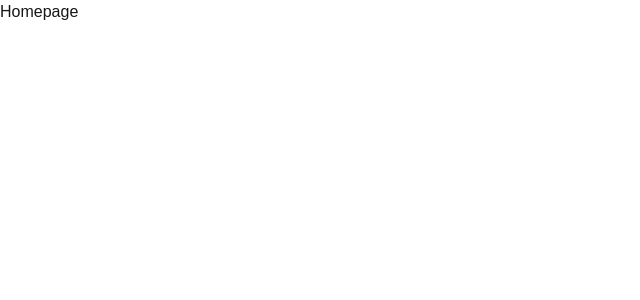
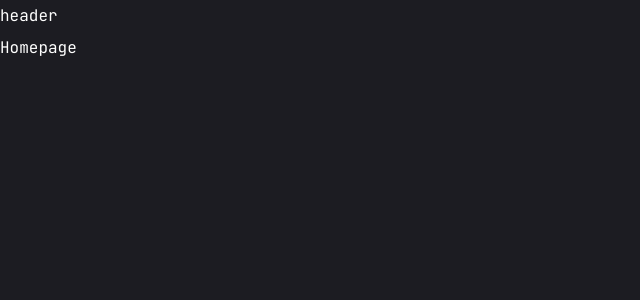
Before and after one commit to Besufekad-HAZ/My-Portfolio-Next, a Next.js app: page / in a window 1280 px wide. Shown: the top 300 px of the page, without its empty margins (0-640 px from the left). Built offline with nearby package versions, Linux system fonts and the light colour scheme.

Commit message:
Update the dont initialize the configs and Create Header component to work on

```diff
--- a/app/globals.css
+++ b/app/globals.css
@@ -2,31 +2,10 @@
 @tailwind components;
 @tailwind utilities;
 
-:root {
-  --background: #ffffff;
-  --foreground: #171717;
-}
-
-@media (prefers-color-scheme: dark) {
-  :root {
-    --background: #0a0a0a;
-    --foreground: #ededed;
+@layer base {
+  body {
+    @apply font-primary bg-primary text-white leading-loose;
   }
-}
-
-body {
-  color: var(--foreground);
-  background: var(--background);
-  font-family: Arial, Helvetica, sans-serif;
-}
-
-@layer utilities {
-  .text-balance {
-    text-wrap: balance;
-  }
-}
-
-@layer base {
   :root {
     --radius: 0.5rem;
   }
--- a/app/layout.tsx
+++ b/app/layout.tsx
@@ -2,10 +2,13 @@ import type { Metadata } from "next";
 import { JetBrains_Mono } from "next/font/google";
 import "./globals.css";
 
+// Components
+import Header from "@/components/Header";
+
 const jetbrainsMono = JetBrains_Mono({
   subsets: ["latin"],
-  weight: ["100", "200","300", "400", "500", "600", "700", "800" ],
-  variable: '--font-jetbrainsMono',
+  weight: ["100", "200", "300", "400", "500", "600", "700", "800"],
+  variable: "--font-jetbrainsMono",
 });
 
 export const metadata: Metadata = {
@@ -20,9 +23,8 @@ export default function RootLayout({
 }>) {
   return (
     <html lang="en">
-      <body
-        className={jetbrainsMono.variable}
-      >
+      <body className={jetbrainsMono.variable}>
+        <Header />
         {children}
       </body>
     </html>
--- /dev/null
+++ b/components/Header.tsx
@@ -0,0 +1,8 @@
+import Link from "next/link";
+import { Button } from "./ui/button";
+
+const Header = () => {
+  return <header>header</header>;
+};
+
+export default Header;
--- /dev/null
+++ b/prettier.config.js
@@ -0,0 +1,2 @@
+{
+}
--- a/tailwind.config.ts
+++ b/tailwind.config.ts
@@ -13,22 +13,28 @@ const config: Config = {
       padding: "15px",
     },
     screens: {
-	   sm: '640px',
-	   md: '768px',
-	   lg: '960px',
-       xl: '1200px',
+      sm: "640px",
+      md: "768px",
+      lg: "960px",
+      xl: "1200px",
+    },
+    fontFamily: {
+      primary: "var(--font-jetbrainsMono)",
     },
     extend: {
       colors: {
-  			background: 'var(--background)',
-  			foreground: 'var(--foreground)'
+        primary: "#1c1c22",
+        accent: {
+          DEFAULT: "#00ff99",
+          hover: "#00e187",
+        },
       },
       borderRadius: {
-  			lg: 'var(--radius)',
-  			md: 'calc(var(--radius) - 2px)',
-  			sm: 'calc(var(--radius) - 4px)'
-  		}
-  	}
+        lg: "var(--radius)",
+        md: "calc(var(--radius) - 2px)",
+        sm: "calc(var(--radius) - 4px)",
+      },
+    },
   },
   plugins: [require("tailwindcss-animate")],
 };
```
Lines whose indentation alone changed are shown as unchanged.
